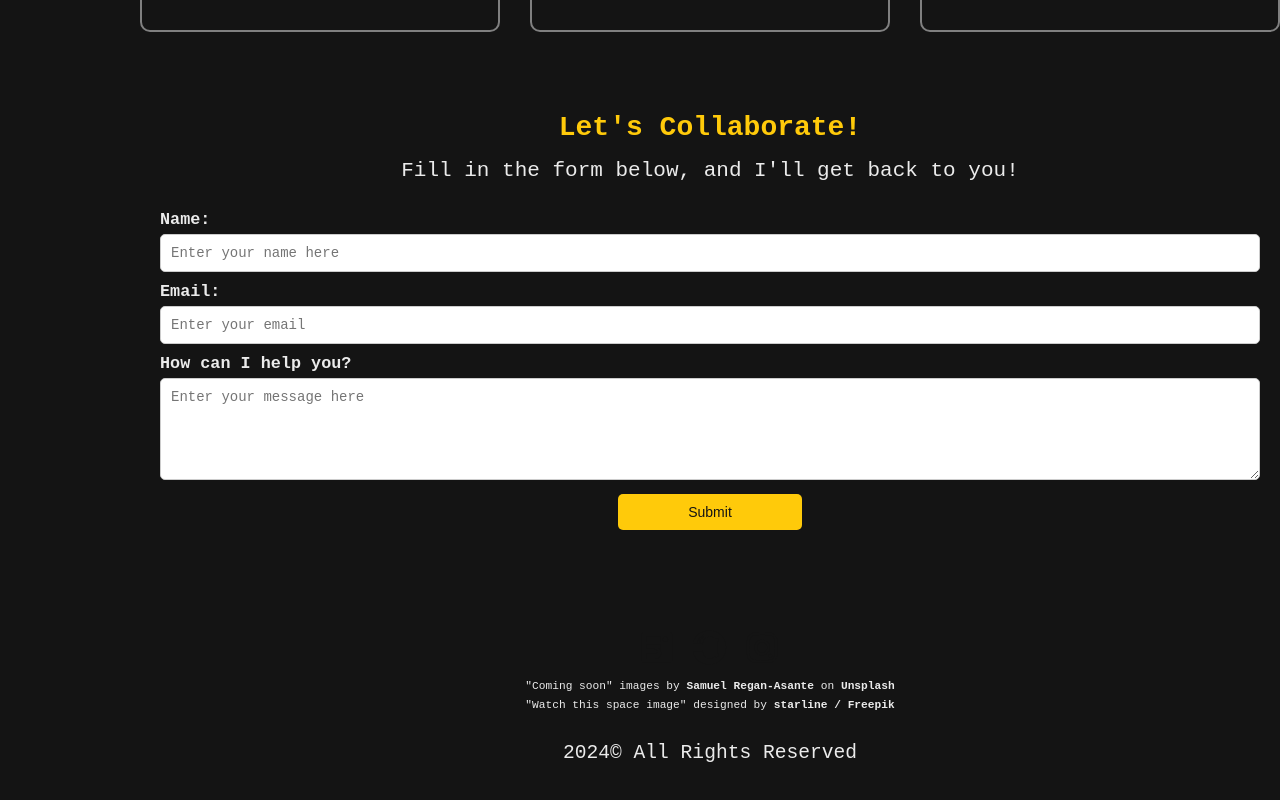
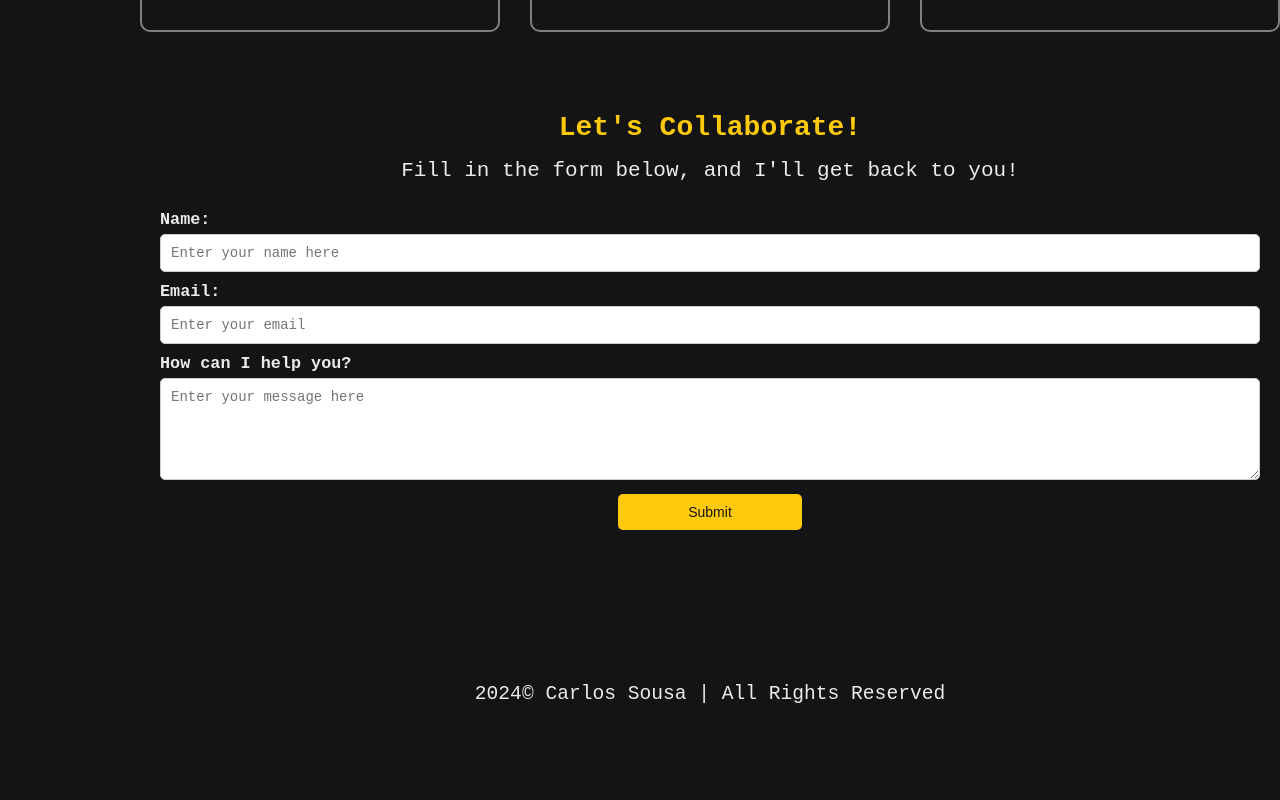
Before and after one commit to Cmbs86/cmbs86-portfolio, a React (Vite) app: page / in a window 1280 px wide. Shown: the part 2490-3290 px from the top of the page. After the commit the page ends 3241 px from the top, so only its background shows below. Built offline with nearby package versions, Linux system fonts and the light colour scheme; a web font is replaced by a local one.

Commit message:
Refactor Footer component to update copyright information

```diff
--- a/src/components/Footer.jsx
+++ b/src/components/Footer.jsx
@@ -15,30 +15,8 @@ function Footer() {
             <i className="fab fa-instagram"></i>
           </a>
         </div>
-        <p className="credit_links">
-          "Coming soon" images by{" "}
-          <a
-            className="credits"
-            href="https://unsplash.com/de/@fkaregan?utm_source=unsplash&utm_medium=referral&utm_content=creditCopyText"
-            target="blank"
-          >
-            Samuel Regan-Asante
-          </a>{" "}
-          on{" "}
-          <a
-            className="unsplash_link"
-            href="https://unsplash.com/de/fotos/Rk8fHGGeyr8?utm_source=unsplash&utm_medium=referral&utm_content=creditCopyText"
-            target="blank"
-          >
-            Unsplash
-          </a>
-          <br />
-          "Watch this space image" designed by{" "}
-          <a className="credits" href="http://www.freepik.com" target="_blank">
-            starline / Freepik
-          </a>
-        </p>
-        <p className="copyright"> {currentYear}&copy;  All Rights Reserved</p>
+
+        <p className="copyright"> {currentYear}&copy; Carlos Sousa |  All Rights Reserved</p>
       </footer>
     </>
   );
```
